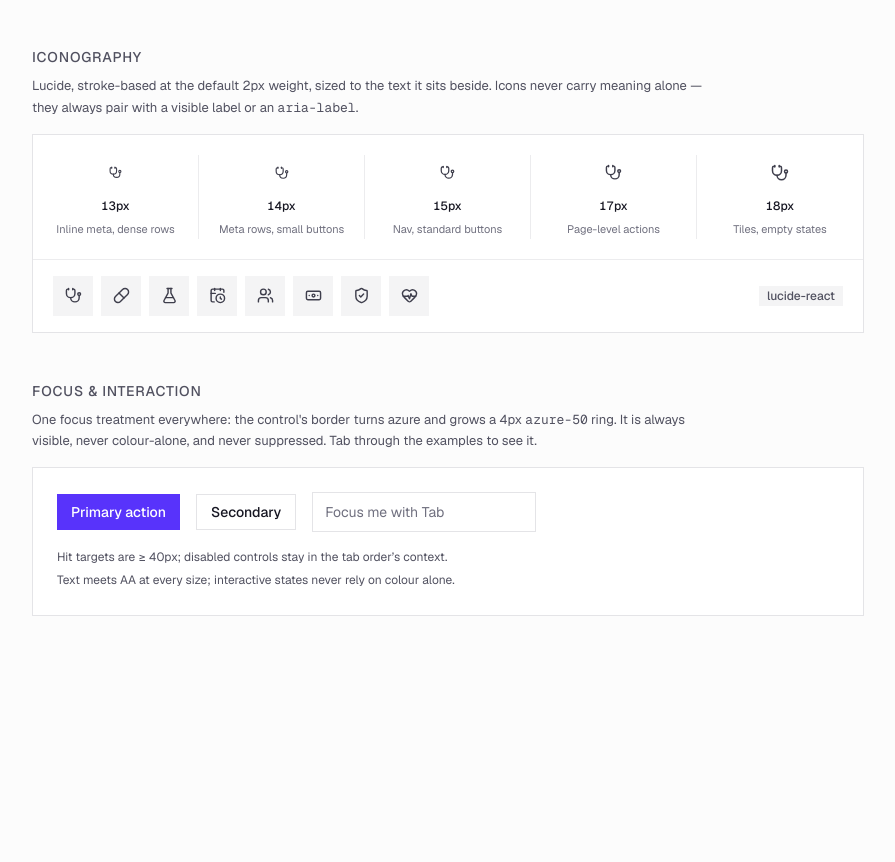
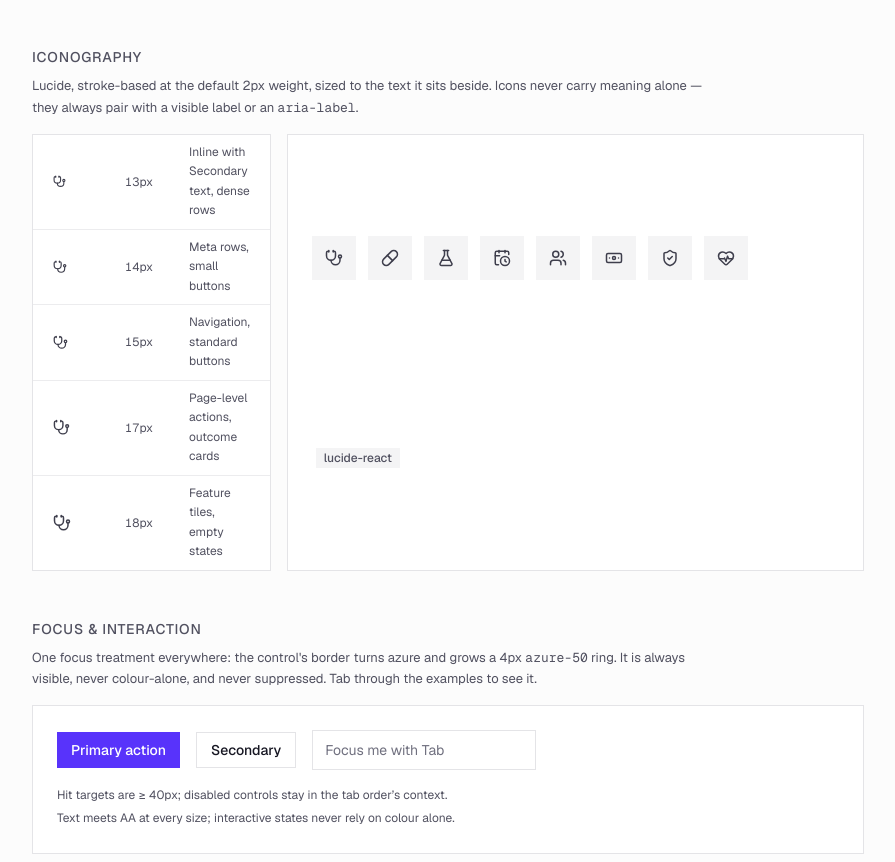
Before and after one commit to kmcdotninja/Rednoxx-Design-System, a React (Vite) app in the folder app/: page /foundations in a window 1280 px wide. Shown: the part 4941-5803 px from the top of the page, without its empty margins (312-1207 px from the left). Before the commit the page ends 5605 px from the top, so only its background shows below. Built offline with nearby package versions, Linux system fonts and the light colour scheme.

Commit message:
Revert "style: compact single-card iconography section"
This reverts commit f6631a06e7b59eb542cd8e296d59a209554522ee.

```diff
--- a/app/src/showcase/pages/Foundations.tsx
+++ b/app/src/showcase/pages/Foundations.tsx
@@ -230,11 +230,11 @@ function MotionTile({ label, animation }: { label: string; animation: string })
 /* ------------------------------------------------------------ iconography */
 
 const ICON_SIZES: { px: number; usage: string }[] = [
-  { px: 13, usage: 'Inline meta, dense rows' },
+  { px: 13, usage: 'Inline with Secondary text, dense rows' },
   { px: 14, usage: 'Meta rows, small buttons' },
-  { px: 15, usage: 'Nav, standard buttons' },
-  { px: 17, usage: 'Page-level actions' },
-  { px: 18, usage: 'Tiles, empty states' },
+  { px: 15, usage: 'Navigation, standard buttons' },
+  { px: 17, usage: 'Page-level actions, outcome cards' },
+  { px: 18, usage: 'Feature tiles, empty states' },
 ]
 
 /* -------------------------------------------------------------- the page */
@@ -547,31 +547,29 @@ export function Foundations() {
           </>
         }
       >
-        <Card pad={false} className="mt-4">
-          <div className="grid grid-cols-2 gap-y-5 py-5 sm:grid-cols-5 sm:gap-y-0 sm:divide-x sm:divide-hair/70">
+        <div className="mt-4 grid gap-4 lg:grid-cols-[1fr_auto]">
+          <Card pad={false} className="divide-y divide-hair/70">
             {ICON_SIZES.map((s) => (
-              <div key={s.px} className="flex flex-col items-center gap-1.5 px-3 text-center">
-                <span className="flex h-9 items-center justify-center text-forest-500">
+              <div key={s.px} className="grid grid-cols-[3.5rem_3rem_1fr] items-center gap-x-4 px-5 py-2">
+                <span className="flex items-center gap-2 text-forest-500">
                   <Stethoscope size={s.px} aria-hidden />
                 </span>
-                <span className="tnum text-[12px] font-medium text-forest">{s.px}px</span>
-                <span className="text-[11px] leading-relaxed text-forest-300">{s.usage}</span>
+                <span className="tnum text-[12px] text-forest-400">{s.px}px</span>
+                <span className="text-[12px] leading-relaxed text-forest-400">{s.usage}</span>
               </div>
             ))}
-          </div>
-          <div className="flex flex-wrap items-center justify-between gap-3 border-t border-hair/70 px-5 py-4">
-            <div className="flex flex-wrap items-center gap-2">
+          </Card>
+          <Card pad={false} className="flex flex-wrap items-center gap-3 p-6">
             {[Stethoscope, Pill, FlaskConical, CalendarClock, Users, Banknote, ShieldCheck, HeartPulse].map(
               (Icon, i) => (
-                  <span key={i} className="flex h-10 w-10 items-center justify-center rounded-2xl bg-panel text-forest-500">
-                    <Icon size={17} aria-hidden />
+                <span key={i} className="flex h-11 w-11 items-center justify-center rounded-2xl bg-panel text-forest-500">
+                  <Icon size={18} aria-hidden />
                 </span>
               ),
             )}
+            <Tag className="ml-1">lucide-react</Tag>
+          </Card>
         </div>
-            <Tag>lucide-react</Tag>
-          </div>
-        </Card>
       </Section>
 
       {/* Focus & interaction */}
```
Lines whose indentation alone changed are shown as unchanged.
